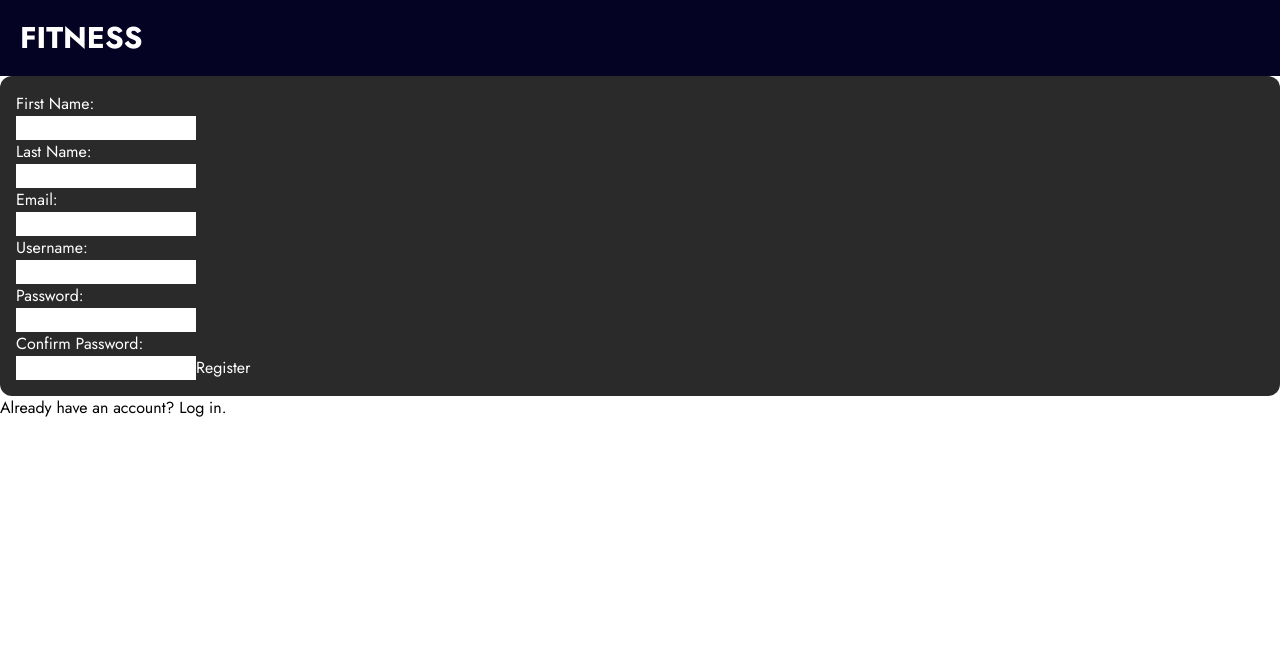
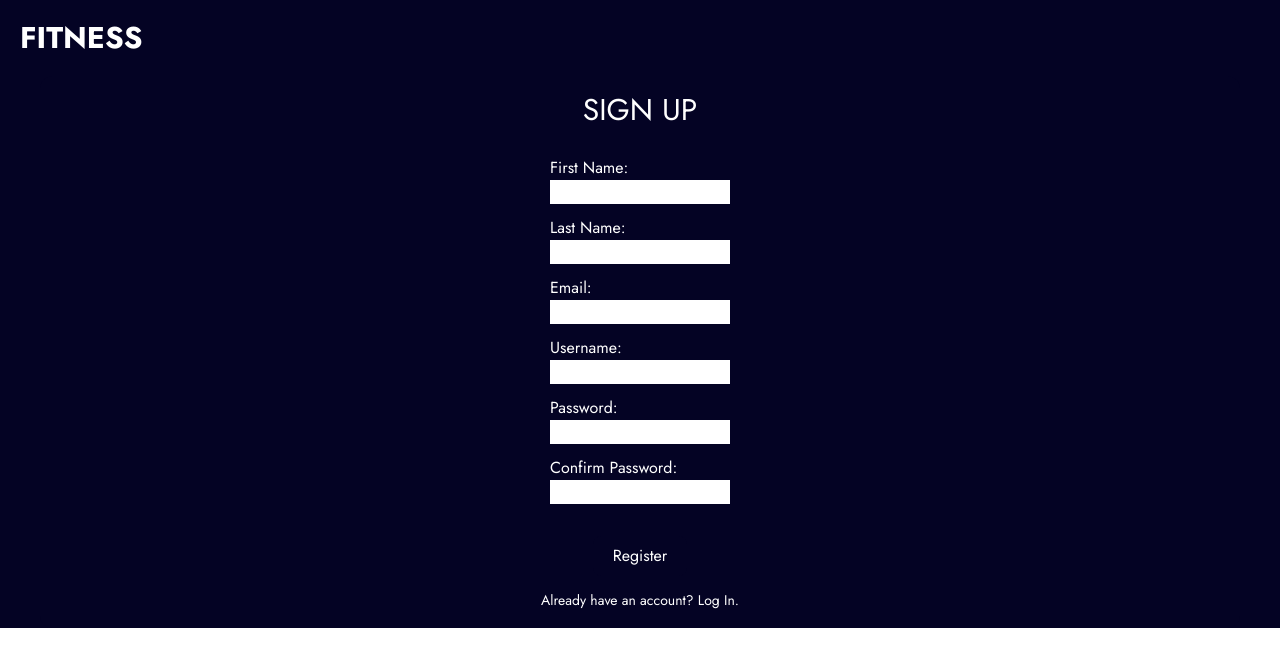
Before and after one commit to pn-code/fitness-app, a React (Vite) app in the folder client/: page /fitness-app/sign-up in a window 1280 px wide. Shown: the top 666 px of the page. Built offline with nearby package versions, Linux system fonts and the light colour scheme; no server answers.

Commit message:
Restyled to match the theme of design

```diff
--- a/client/src/pages/SignUp.jsx
+++ b/client/src/pages/SignUp.jsx
@@ -4,29 +4,85 @@ const SignUp = () => {
     const API = "http://localhost:3000/register";
 
     return (
-        <div>
-            <form action={API} method="POST">
+        <div className="flex flex-col bg-[#040324] text-white px-10 gap-16">
+            <form
+                className="bg-[#040324] flex flex-col items-center justify-center gap-3"
+                action={API}
+                method="POST"
+            >
+                <h2 className="text-3xl text-center mb-4">SIGN UP</h2>
+                <div className="flex flex-col">
                     <label htmlFor="first_name">First Name: </label>
-                <input id="first_name" name="first_name" type="text" />
+                    <input
+                        className="input-bl"
+                        id="first_name"
+                        name="first_name"
+                        type="text"
+                    />
+                </div>
+
+                <div className="flex flex-col">
                     <label htmlFor="last_name">Last Name: </label>
-                <input id="last_name" name="last_name" type="text" />
+                    <input
+                        className="input-bl"
+                        id="last_name"
+                        name="last_name"
+                        type="text"
+                    />
+                </div>
+
+                <div className="flex flex-col">
                     <label htmlFor="email">Email: </label>
-                <input id="email" name="email" type="email" />
+                    <input
+                        className="input-bl"
+                        id="email"
+                        name="email"
+                        type="email"
+                    />
+                </div>
+
+                <div className="flex flex-col">
                     <label htmlFor="username">Username: </label>
-                <input id="username" name="username" type="text" />
+                    <input
+                        className="input-bl"
+                        id="username"
+                        name="username"
+                        type="text"
+                    />
+                </div>
+
+                <div className="flex flex-col">
                     <label htmlFor="password">Password: </label>
-                <input id="password" name="password" type="password" />
+                    <input
+                        className="input-bl"
+                        id="password"
+                        name="password"
+                        type="password"
+                    />
+                </div>
+
+                <div className="flex flex-col">
                     <label htmlFor="confirm_password">Confirm Password: </label>
                     <input
+                        className="input-bl"
                         id="confirm_password"
                         name="confirm_password"
                         type="password"
                     />
-                <button type="submit">Register</button>
+                </div>
+
+                <button
+                    className="bg-[#040324] text-white mt-5 px-5 py-2 rounded-lg hover:bg-white hover:text-[#040324] ease-in duration-150"
+                    type="submit"
+                >
+                    Register
+                </button>
+                <Link to="/fitness-app/login">
+                    <span className="text-white text-[12px] sm:text-sm hover:text-gray-400">
+                        Already have an account? Log In.
+                    </span>
+                </Link>
             </form>
-            <Link to="/fitness-app/login">
-                Already have an account? Log in.
-            </Link>
         </div>
     );
 };
```
Lines whose indentation alone changed are shown as unchanged.
